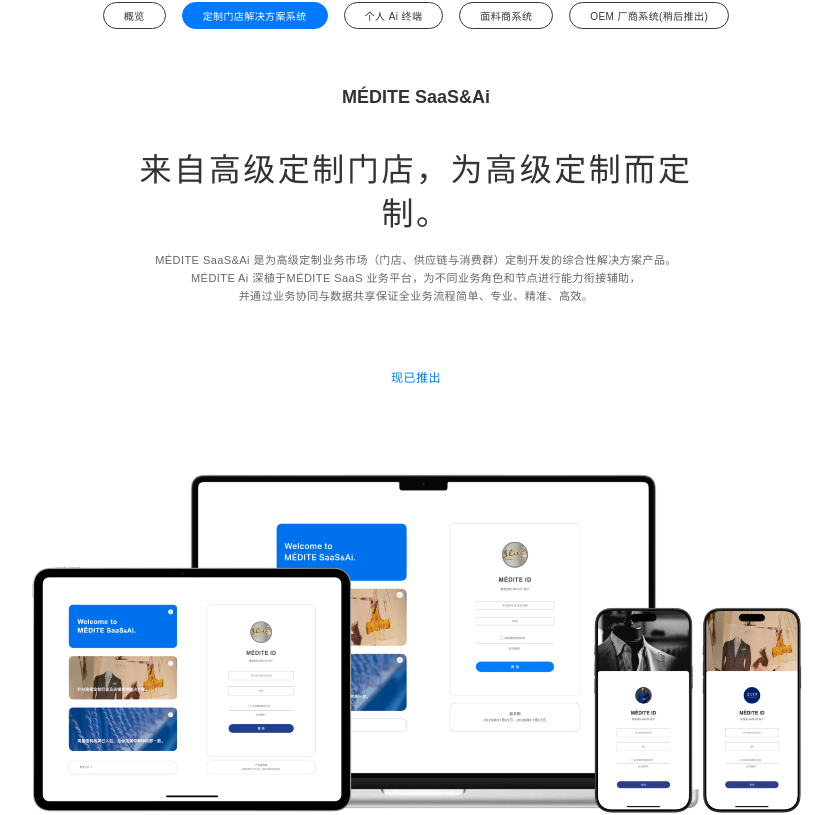
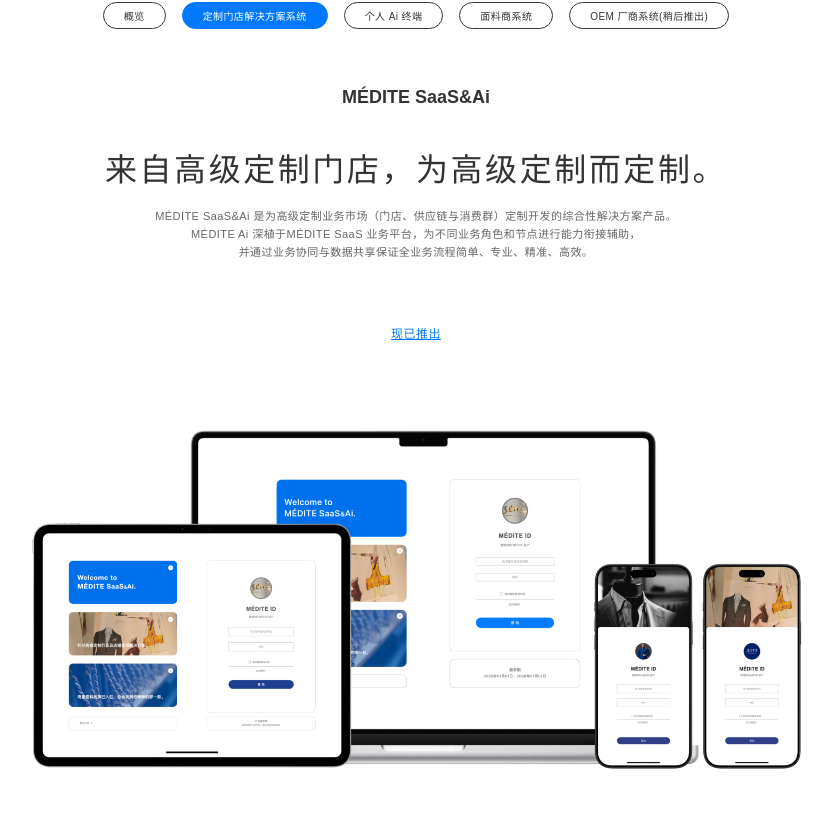
Before and after one commit to ganksolo/dite, a React (Vite) app: page / in a window 1280 px wide. Shown: the part 905-1720 px from the top of the page, without its empty margins (224-1057 px from the left). Built offline with nearby package versions, Linux system fonts and the light colour scheme; a web font is replaced by a local one.

Commit message:
fixed issues

```diff
--- a/src/components/Section14.css
+++ b/src/components/Section14.css
@@ -39,6 +39,7 @@
     color: #353535;
     letter-spacing: 2.56px;
     line-height: 1.375;
+    white-space: nowrap;
     margin: 0 0 12px 0;
 }
 
--- a/src/components/Section18.css
+++ b/src/components/Section18.css
@@ -38,6 +38,7 @@
     margin: 0;
     line-height: 1.375;
     letter-spacing: 2.56px;
+    white-space: nowrap;
 }
 
 .s18-desc {
--- a/src/components/Section2.css
+++ b/src/components/Section2.css
@@ -90,6 +90,7 @@
     letter-spacing: 2.56px;
     line-height: 1.375;
     text-align: center;
+    white-space: nowrap;
     margin: 0;
 }
 
@@ -109,7 +110,7 @@
     font-size: 12px;
     color: #007AFF;
     letter-spacing: 0.48px;
-    text-decoration: none;
+    text-decoration: underline;
     font-weight: 400;
 }
 
```
